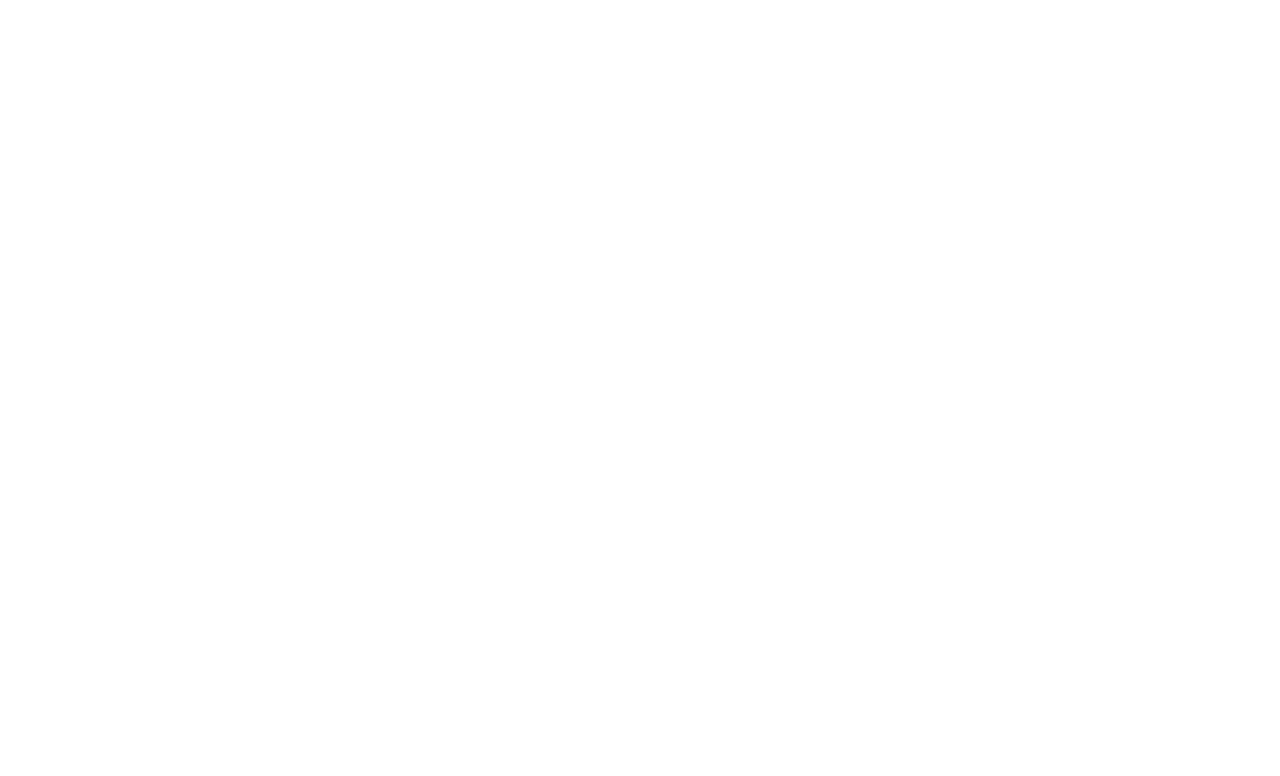
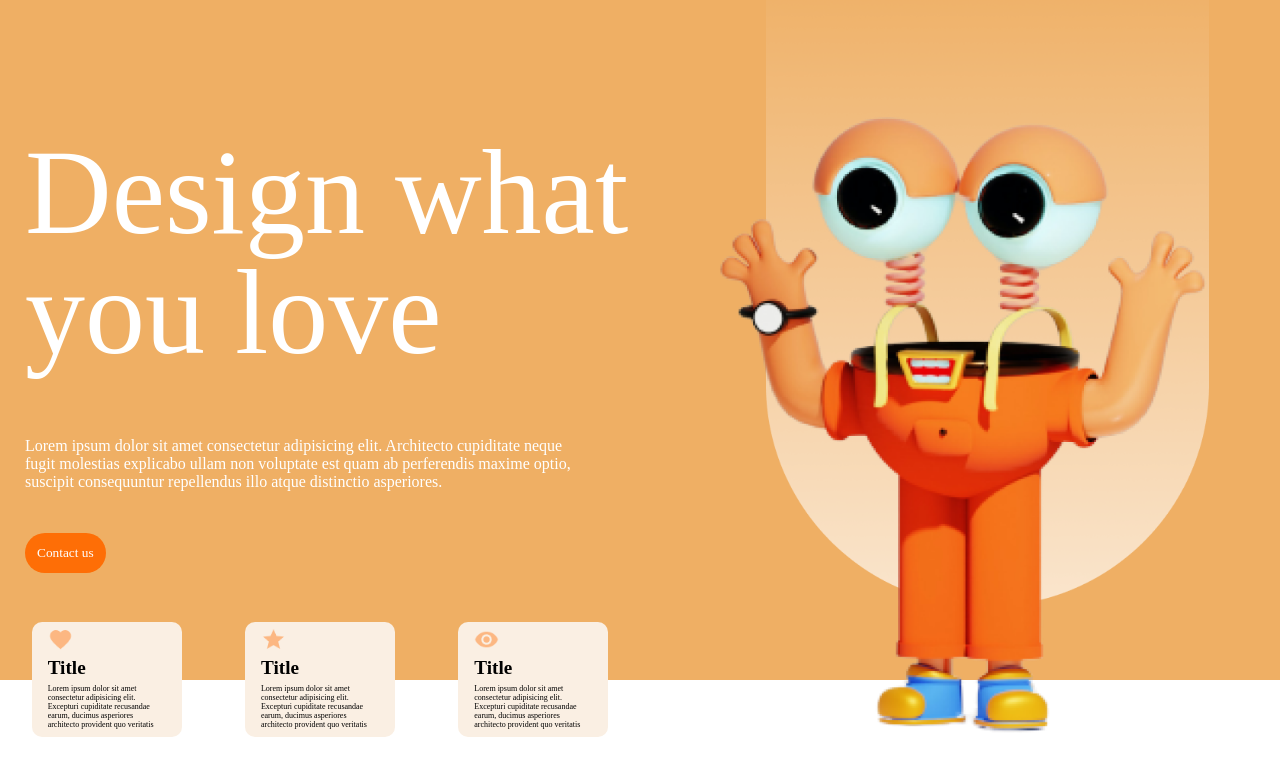
Before and after one commit to Alexander12302002/LadingPages, a plain HTML site: page index.html in a window 1280 px wide. Drawn offline with Linux system fonts and the light colour scheme.

Commit message:
style: :lipstick: page 48

```diff
--- a/css/style.css
+++ b/css/style.css
@@ -1 +1,136 @@
 @import url(variables.css);
+
+*{
+    padding: 0;
+    margin: 0;
+    box-sizing: border-box;
+    font-family: 'Times New Roman', Times, serif;
+}
+body{
+    width: 100%;
+    height: 100vh;
+    display: grid;
+    grid-template-columns: repeat(3, 1fr) 3fr;
+    grid-template-rows: repeat(6, 1fr);
+    grid-template-areas:
+    ". . . logo"
+    "titulo titulo titulo logo"
+    "titulo titulo titulo logo"
+    "parrafo parrafo parrafo logo"
+    "boton . . logo"
+    "caja_1 caja_2 caja_3 ."
+    ;
+}
+.banner{
+    background: var(--color-primary);
+    position: absolute;
+    width: 100%;
+    height: 85vh;
+    z-index: -5;
+}
+.item_1{
+    margin-left: 25px;
+    /* background: red; */
+    grid-area: titulo;
+}
+.item_1 h1{
+    font-size: 7.5em;
+    line-height: 1;
+    font-weight: normal;
+    color: var(--color-ternary);
+}
+.item_2{
+    /* background: olivedrab; */
+    grid-area: logo;
+}
+.item_2 img{
+    width: 100%;
+    height: 110%;
+    object-fit: contain;
+}
+.item_3{
+    margin-left: 25px;
+    /* background: darkcyan; */
+    grid-area: parrafo;
+    display: flex;
+    align-items: center;
+}
+.item_3 p{
+    width: 90%;
+    height: 60px;
+    color: var(--color-ternary);
+    /* background: #e100ff; */
+}
+.item_4{
+    margin-left: 25px;
+    /* background: darkgoldenrod; */
+    grid-area: boton;
+}
+.item_4 button{
+    border: none;
+    background: var(--color-botton);
+    border-radius: 20px;
+    padding: 12px;
+    color: var(--color-ternary);
+}
+.item_5, .item_6, .item_7{
+    position: relative;
+    top: -45px;
+    display: flex;
+    justify-content: center;
+}
+.item_5{
+    /* background: #2d7aa0; */
+    grid-area: caja_1;
+
+}
+.item_6{
+    /* background: #31b80b; */
+    grid-area: caja_2;
+}
+.item_7{
+    /* background: #b20bb8; */
+    grid-area: caja_3;
+}
+
+.card{
+    width: 150px;
+    height: 115px;
+    background: var(--color-card);
+    display: flex;
+    padding: 5px 16px;
+    flex-direction: column;
+    border-radius: 10px;
+}
+.card img{
+    width: 25px;
+    height: 25px;
+    object-fit: contain;
+}
+.card h3{
+    font-size: 1.2rem;
+    margin: 5px 0;
+}
+.card p{
+    font-size: 0.5rem;
+    height: 45px;
+    /* background: red; */
+    overflow: hidden;
+    text-overflow: ellipsis;
+}
+
+@media (width <= 800px){
+    body{
+        grid-template-columns: repeat(3, 1fr);
+        grid-template-rows: repeat(7, 1fr);
+        grid-template-areas:
+        "titulo titulo titulo"
+        "logo logo logo"
+        "logo logo logo"
+        "logo logo logo"
+        "parrafo parrafo parrafo"
+        ". boton . "
+        "caja_1 caja_2 caja_3"
+        ;
+    }
+}
--- a/css/variables.css
+++ b/css/variables.css
@@ -0,0 +1,8 @@
+
+:root{
+    --color-primary:#EFAF64;
+    --color-secundary:#333333;
+    --color-ternary:#FFFFFF;
+    --color-botton: #FE6E06;
+    --color-card: #FAEFE3;
+}
--- a/index.html
+++ b/index.html
@@ -3,10 +3,40 @@
 <head>
     <meta charset="UTF-8">
     <meta name="viewport" content="width=device-width, initial-scale=1.0">
-    <title>Document</title>
-    <link href="css/style.css"/>
+    <title>Page 43</title>
+    <link rel="stylesheet" href="css/style.css">
 </head>
 <body>
-
+    <div class="banner"> </div>
+    <div class="item_1">
+        <h1>Design what you love</h1>
+    </div>
+    <div class="item_2"><img src="storage/img/Group 48.png"></div>
+    <div class="item_3">
+        <p>Lorem ipsum dolor sit amet consectetur adipisicing elit. Architecto cupiditate neque fugit molestias explicabo ullam non voluptate est quam ab perferendis maxime optio, suscipit consequuntur repellendus illo atque distinctio asperiores.</p></div>
+    <div class="item_4">
+        <button>Contact us</button>
+    </div>
+    <div class="item_5">
+        <div class="card">
+            <img src="storage/img/Icons.png">
+            <h3>Title</h3>
+            <p>Lorem ipsum dolor sit amet consectetur adipisicing elit. Excepturi cupiditate recusandae earum, ducimus asperiores architecto provident quo veritatis esse, consequuntur, harum qui! Incidunt accusamus obcaecati omnis animi amet? A, maiores?</p>
+        </div>
+    </div>
+    <div class="item_6">
+        <div class="card">
+            <img src="storage/img/Icons1.png">
+            <h3>Title</h3>
+            <p>Lorem ipsum dolor sit amet consectetur adipisicing elit. Excepturi cupiditate recusandae earum, ducimus asperiores architecto provident quo veritatis esse, consequuntur, harum qui! Incidunt accusamus obcaecati omnis animi amet? A, maiores?</p>
+        </div>
+    </div>
+    <div class="item_7">
+        <div class="card">
+            <img src="storage/img/Icons2.png">
+            <h3>Title</h3>
+            <p>Lorem ipsum dolor sit amet consectetur adipisicing elit. Excepturi cupiditate recusandae earum, ducimus asperiores architecto provident quo veritatis esse, consequuntur, harum qui! Incidunt accusamus obcaecati omnis animi amet? A, maiores?</p>
+        </div>
+    </div>
 </body>
 </html>
```
Also changed, not shown: storage/img/Group 48.png (added), storage/img/Icons.png (added), storage/img/Icons1.png (added), storage/img/Icons2.png (added), storage/img/default.webp (deleted).
